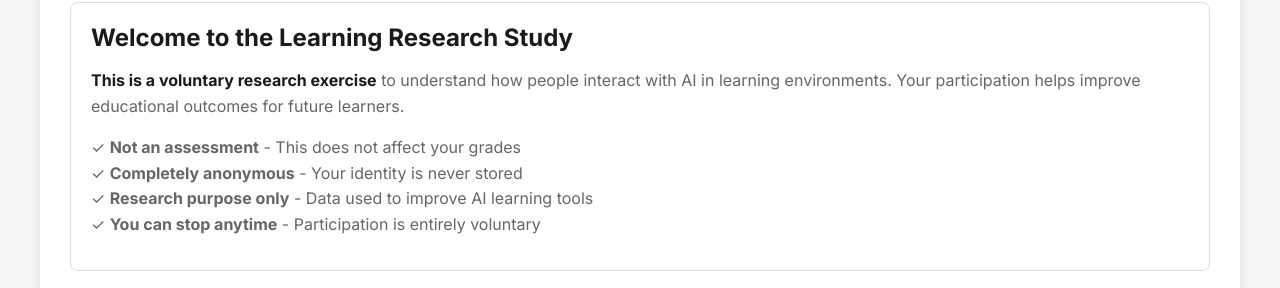
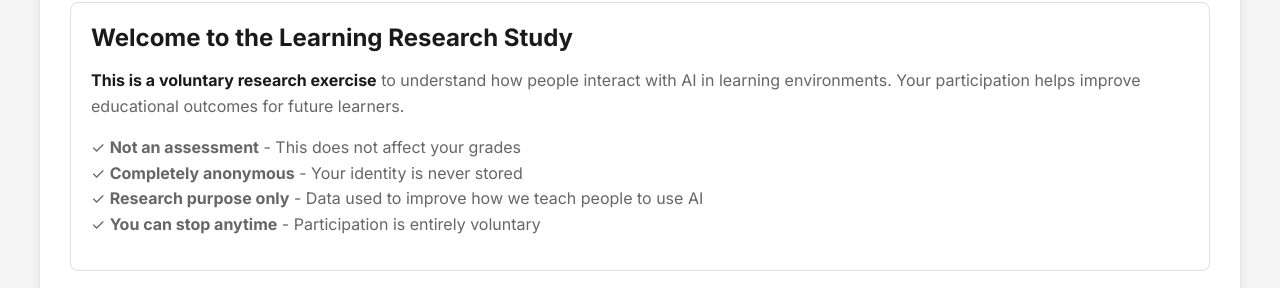
Before and after one commit to Tarkas-Brainlab-IV/tbl4-learnbench, a website: page apps-script/index.html in a window 1280 px wide. Shown: the part 108-396 px from the top of the page. Drawn offline with nearby package versions, Linux system fonts and the light colour scheme.

Commit message:
Update research purpose text
Changed 'Data used to improve AI learning tools' to
'Data used to improve how we teach people to use AI'

More accurate description of the research goal.

```diff
--- a/apps-script/index.html
+++ b/apps-script/index.html
@@ -1121,7 +1121,7 @@
           <p style="margin-bottom: 12px;">
             ✓ <strong>Not an assessment</strong> - This does not affect your grades<br>
             ✓ <strong>Completely anonymous</strong> - Your identity is never stored<br>
-            ✓ <strong>Research purpose only</strong> - Data used to improve AI learning tools<br>
+            ✓ <strong>Research purpose only</strong> - Data used to improve how we teach people to use AI<br>
             ✓ <strong>You can stop anytime</strong> - Participation is entirely voluntary
           </p>
         </div>
```
